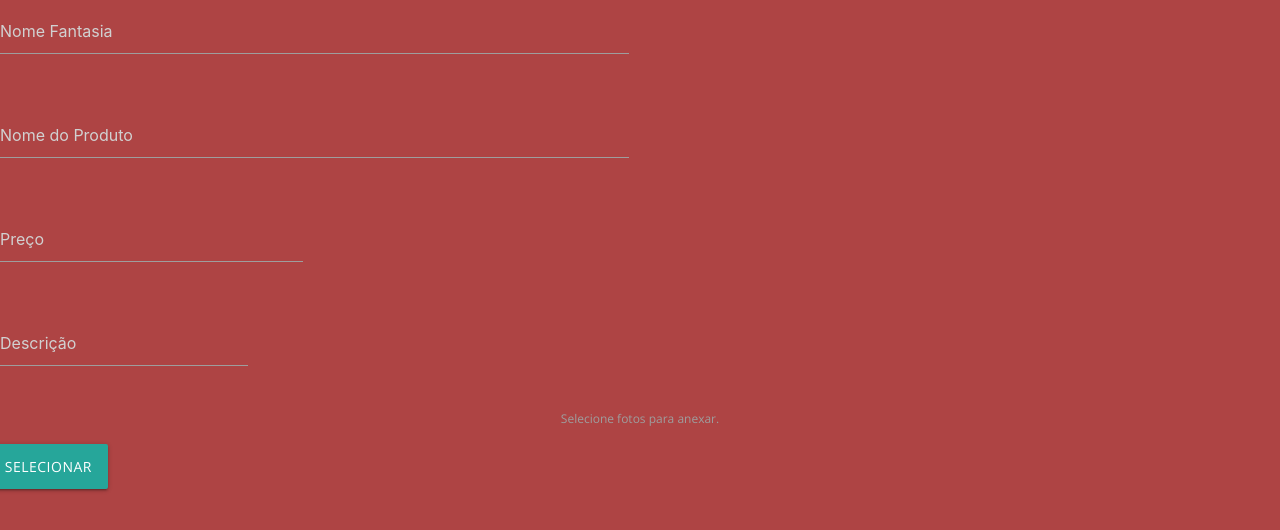
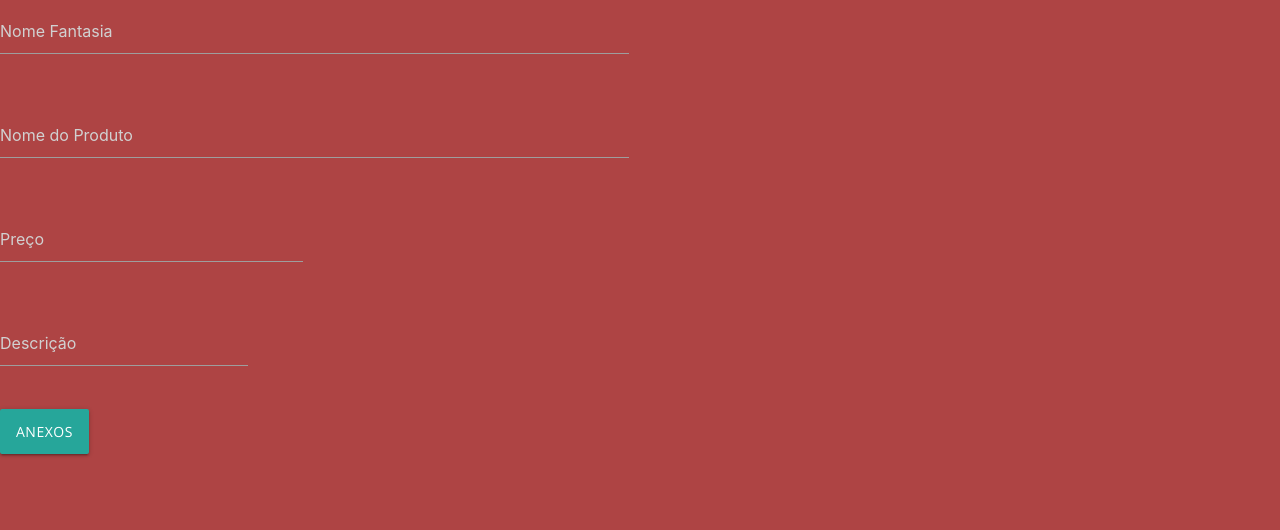
Before and after one commit to leomayerk/orderfy-project, a website: page web-project/produto.html in a window 1280 px wide. Shown: the part 86-616 px from the top of the page. Drawn offline with nearby package versions, Linux system fonts and the light colour scheme.

Commit message:
chupem o meu pau

```diff
--- a/web-project/produto.html
+++ b/web-project/produto.html
@@ -52,12 +52,11 @@
             </div>
          </div>
 
-         <div class="row">
-            <label>Selecione fotos para anexar.</label>
-            <div class="file-field input-field">
+         <div class="">
+               <div class="file-field input-field">
 
                <div class="btn">
-                  <span>Selecionar</span>
+                  <span>Anexos</span>
                   <input type="file" multiple />
 
                </div>
```
